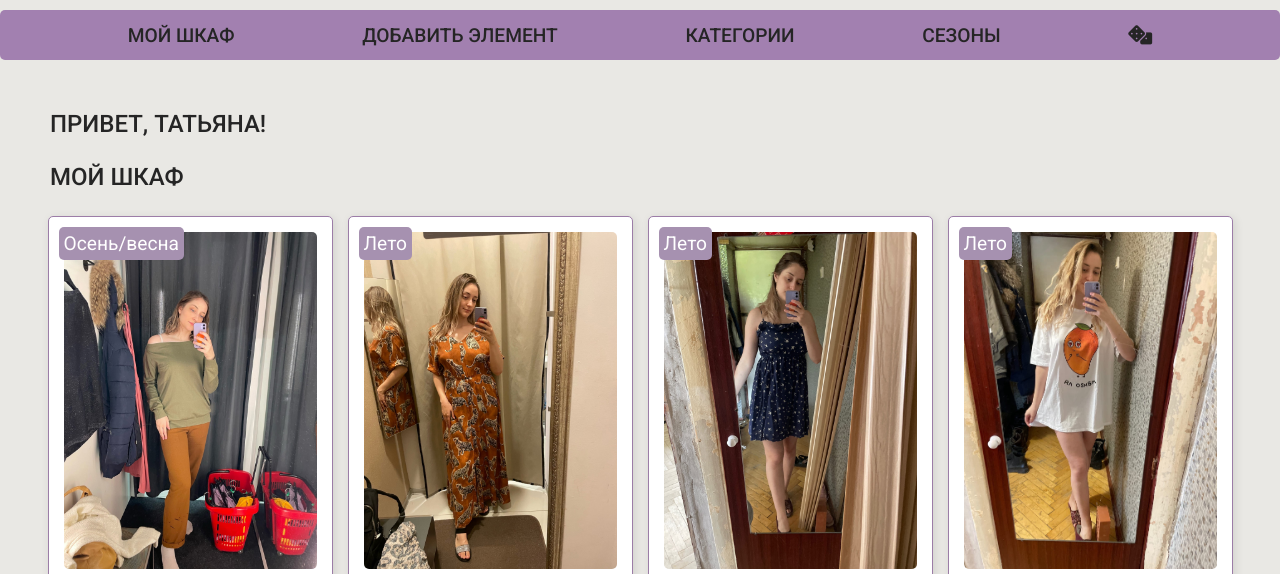
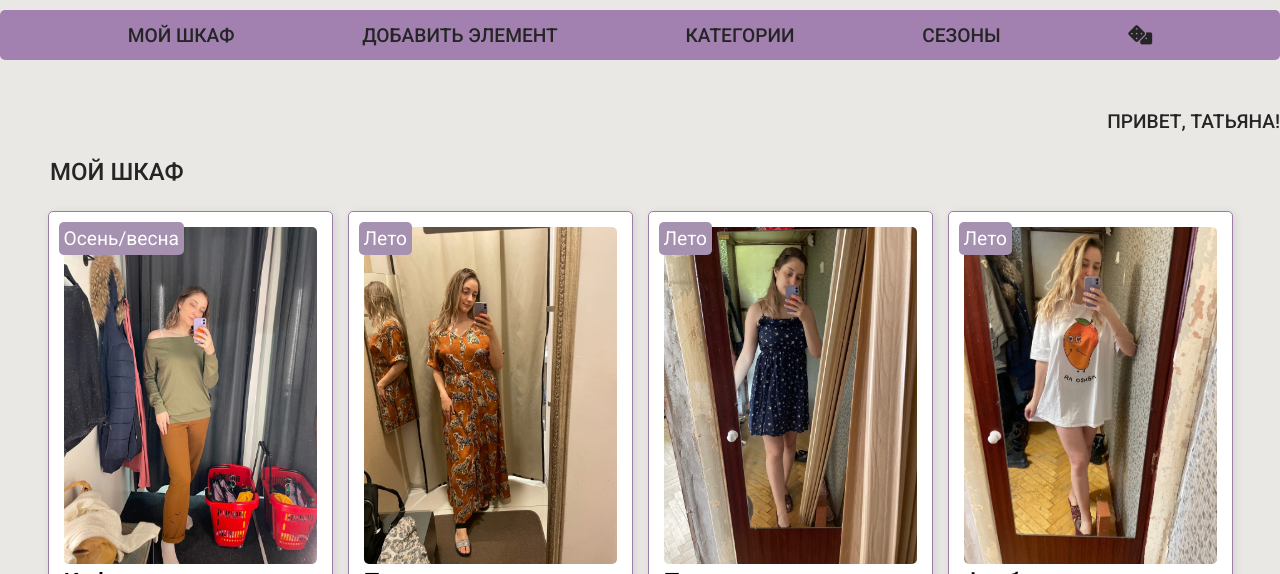
Before and after one commit to vavilentar/online-wardrobe_v3, a plain HTML site: page index.html in a window 1280 px wide. Shown: the part 65-639 px from the top of the page. Drawn offline with Linux system fonts and the light colour scheme.

Commit message:
Username title

```diff
--- a/css/style.css
+++ b/css/style.css
@@ -356,6 +356,11 @@ input {
 	text-transform: uppercase;
 }
 
+.username-title {
+	text-align: right;
+	font-size: 1.2em;
+}
+
 @media (max-width:426px) {
 	#change-galley_size{
 		display: block;
--- a/index.html
+++ b/index.html
@@ -35,7 +35,7 @@
 	</header>
 	<main>
 		<div class="clothes clothes__container">
-			<h2 class="title">Привет, Татьяна!</h2>
+			<h2 class="title username-title">Привет, Татьяна!</h2>
 			<h2 class="title">Мой шкаф</h2>
 			<button id="change-galley_size">Уменьшить</button>
 			<div id="clothes-library"></div>
```
